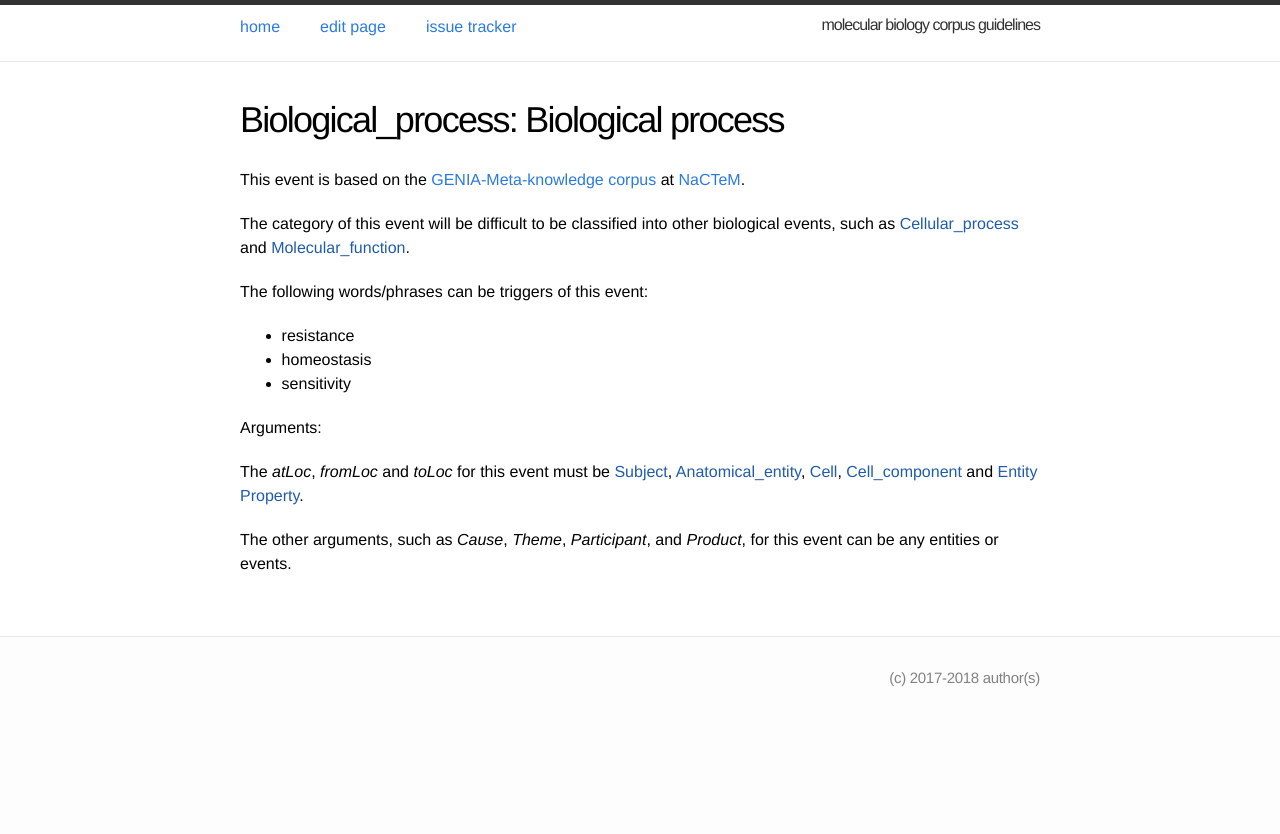
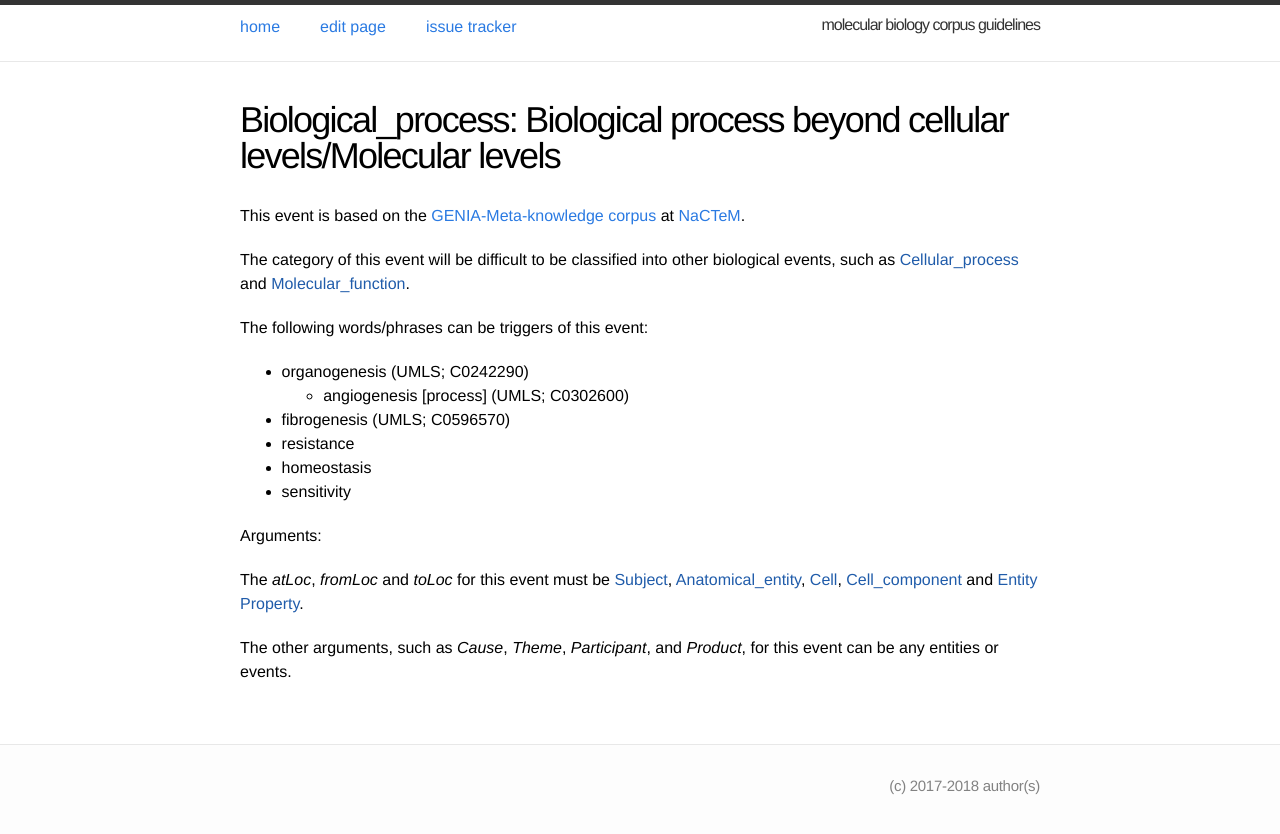
Before and after one commit to ezcatdb/molbiol_lung_corpus-guidelines, a Jekyll site: the page built from _event/Biological_process.md, in a window 1280 px wide. Shown: the top 834 px of the page. Built offline with Jekyll 4.4.1, drawn with Linux system fonts in a browser that asks for light colours.

Commit message:
additional trigger words along with UMLS IDs included in _event/Biological_process.md

```diff
--- a/_event/Biological_process.md
+++ b/_event/Biological_process.md
@@ -2,7 +2,7 @@
 layout: entry
 title: "Biological_process"
 category: "Biological process"
-shortdef: "Biological process"
+shortdef: "Biological process beyond cellular levels/Molecular levels"
 order: 10
 ---
 
@@ -12,6 +12,9 @@ The category of this event will be difficult to be classified into other biologi
 
 The following words/phrases can be triggers of this event:
 
+- organogenesis (UMLS; C0242290)
+  - angiogenesis [process] (UMLS; C0302600)
+- fibrogenesis (UMLS; C0596570)
 - resistance
 - homeostasis
 - sensitivity
```
